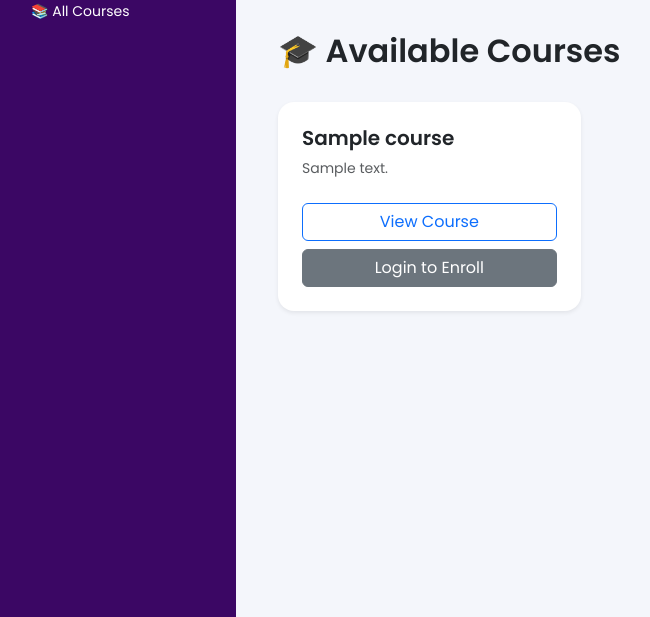
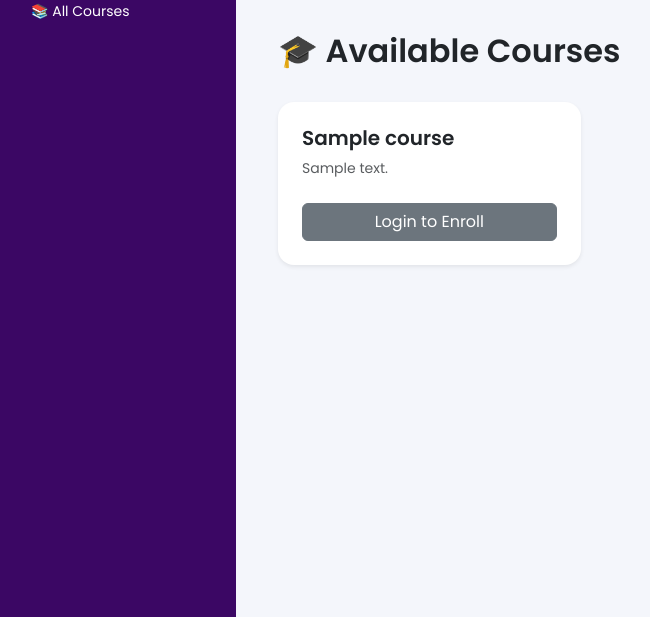
Before and after one commit to shushilshah/learning_ms_django, a Django app: template templates/course/course_list.html in a window 1280 px wide. Shown: the part 183-800 px from the top of the page, without its empty margins (4-654 px from the left). Run offline with Django 5.2, Linux system fonts and the light colour scheme; the template is opened without the code that fills it: most values are stand-ins (such as "Sample title", 1, 10 or a date in 2020).

Commit message:
routing problem fixed and teacher role corrected more accurately

```diff
--- a/templates/base.html
+++ b/templates/base.html
@@ -155,7 +155,7 @@
       <!-- Sidebar -->
       <div class="sidebar">
         <h2>LMS Panel</h2>
-        <a href="{% url 'learning_dashboard' %}">📊 Dashboard</a>
+        <a href="{% url 'role_redirect' %}">📊 Dashboard</a>
         <a href="{% url 'course_list' %}">📚 All Courses</a>
       </div>
 
--- a/templates/course/course_detail.html
+++ b/templates/course/course_detail.html
@@ -252,7 +252,10 @@
             Start Module →
           </a>
           {% if user.is_authenticated and user.userprofile.role == "student" %}
-        <a href="{% url 'resume_course' course.id %}" class="resume-btn">Resume Course</a>
+          {% if has_started %}
+               <a href="{% url 'resume_course' course.id %}" class="resume-btn">Resume Course</a>
+
+          {% endif %}
         {% endif %}
         </div>
 
--- a/templates/course/course_list.html
+++ b/templates/course/course_list.html
@@ -33,19 +33,13 @@
                         <!-- Action Buttons -->
                         <div class="mt-auto">
 
-                            <a href="{% url 'teacher_course_detail' course.id %}"
-                               class="btn btn-outline-primary w-100 mb-2">
+                            {% if user.is_authenticated %}
+                                {% if user.userprofile.role == 'teacher' %}
+                                    <a href="{% url 'teacher_course_detail' course.id %}" class="btn btn-outline-primary w-100 mb-2">
                                 View Course
                             </a>
-
-                            {% if user.is_authenticated %}
-                                {% if user.userprofile.role == 'teacher' %}
-                                    {% comment %} <a href="{% url 'module_detail' course.id %}"
-                                       class="btn btn-dark w-100">
-                                        Manage Modules
-                                    </a> {% endcomment %}
                                 {% else %}
-                                    {% if course.id in enrolled_courses %}
+                                    {% if course.id in enrolled_course_ids %}
                                         <button class="btn btn-success w-100" disabled>
                                             ✔ Enrolled
                                         </button>
```
Also changed, not shown: courses/views.py (+11 -1 lines).
